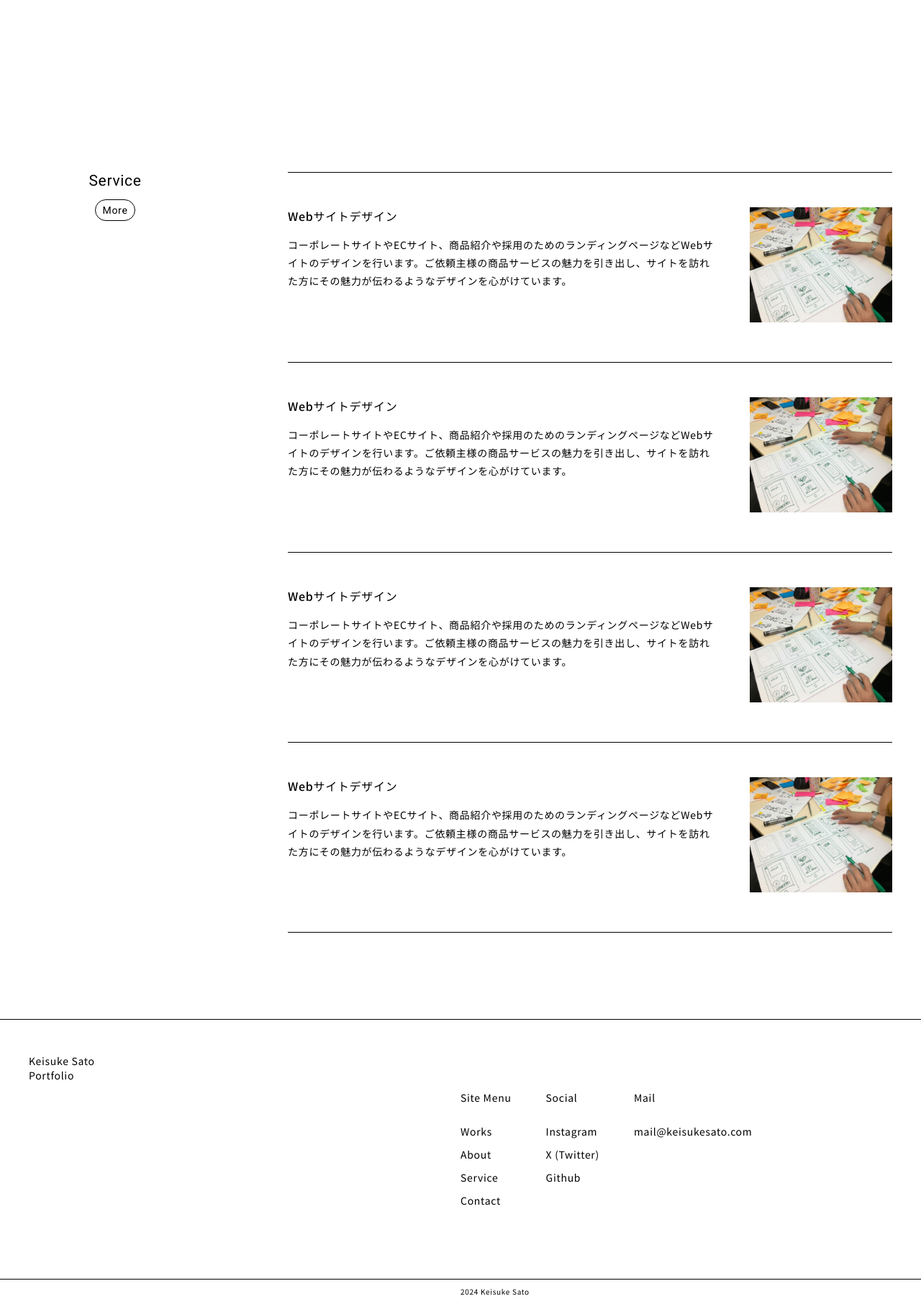
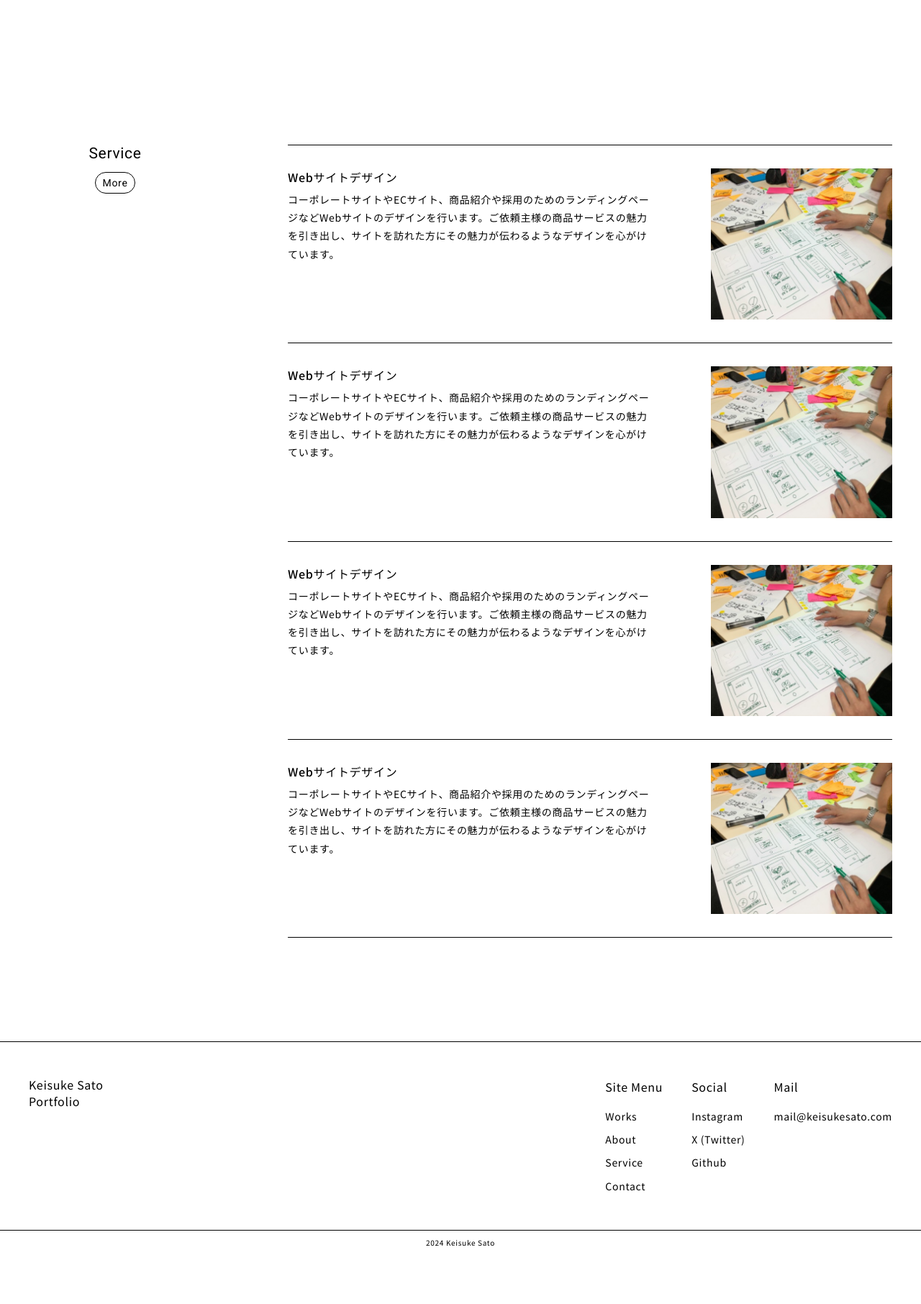
Before and after one commit to HIRAK-KS/my_portfolio_site, a PHP site: page / in a window 1280 px wide. Shown: the part 1800-3612 px from the top of the page at 72% size. After the commit the page ends 3532 px from the top, so only its background shows below. Run offline with PHP 8.4, Linux system fonts and the light colour scheme.

Commit message:
[Fine-tuning of each part]

```diff
--- a/index.html
+++ b/index.html
@@ -90,7 +90,7 @@
         </h2>
         <p class="copy__sub">
           Web制作フリーランス「サトウ ケイスケ」のポートフォリオサイトです。
-          <br />今まで関わらさせていただいた案件での制作物やサンプルを掲載しております。
+          <br />今まで関わらさせていただいた案件での制作物やサンプルを掲載しています。
         </p>
       </hgroup>
       <section class="works">
@@ -98,7 +98,7 @@
           <h2 class="section-title">Works</h2>
           <a class="button">More</a>
         </div>
-        <ul class="grid-list works__grid">
+        <ul class="grid-list">
           <li class="grid-list__item">
             <a href="#">
               <figure class="grid-list__image">
@@ -239,11 +239,11 @@
     </main>
 
     <footer class="global-layout__footer footer">
-      <div class="navigation _pc-footer wrapper">
+      <div class="navigation wrapper">
         <div class="navigation__logo _pc-footer group-title">
           <h2>Keisuke Sato<br />Portfolio</h2>
         </div>
-        <nav class="navigation__body _pc-footer">
+        <nav class="navigation__body">
           <div class="navigation__unit">
             <h3 class="group-title">Site Menu</h3>
             <ul>
--- a/styles/style.css
+++ b/styles/style.css
@@ -10,13 +10,7 @@ VALIAVLES
   --color-white: rgba(255, 255, 255, 1);
   --color-gray: rgba(170, 170, 170, 1);
   /* spacing */
-  --spacing-xs: 4px;
-  --spacing-sm: 8px;
-  --spacing-md: 16px;
-  --spacing-lg: 24px;
-  --spacing-xl: 48px;
-  --spacing-2x: 96px;
-  --spacing-3x: 144px;
+  --spacing-responsive: 40px;
   /* fonts */
   --font-title-en: 400 1.6rem "Roboto", sans-serif;
   --font-text-en: 400 1.4rem "Roboto", sans-serif;
@@ -46,6 +40,8 @@ body {
   background-color: var(--color-white, #fff);
 }
 img {
+  width: 100%;
+  height: 100%;
   object-fit: cover;
 }
 a {
@@ -53,15 +49,12 @@ a {
 }
 .wrapper {
   max-width: 1280px;
-  padding: 0 40px;
+  padding: 0 var(--spacing-responsive);
   margin: 0 auto;
-  @media (max-width: 800px) {
-    padding: 0 24px;
-  }
 }
 .sticky {
   position: sticky;
-  top: var(--spacing-xl);
+  top: 48px;
   @media (max-width: 800px) {
     position: static;
   }
@@ -74,39 +67,58 @@ a {
   font: var(--font-title-en);
   font-size: 64px;
 }
+.group-title {
+  font-size: 1.6rem;
+}
 .button {
+  align-self: flex-start;
   font: var(--font-text-en);
   padding: 0.4em 0.7em;
   border: var(--border-primary);
   border-radius: 2em;
+  &:hover {
+    transition: var(--default-transition);
+    color: var(--color-white);
+    background-color: var(--color-black);
+  }
 }
 .sp-button {
   display: none;
   text-align: center;
-  margin-top: var(--spacing-lg);
+  margin-top: 24px;
 }
 .card-list:last-of-type {
   border-bottom: var(--border-primary);
 }
 .card {
-  padding: var(--spacing-xl) 0;
+  padding: 32px 0;
   border-top: var(--border-primary);
 }
 .card__inner {
   display: flex;
   justify-content: space-between;
-  gap: 48px;
-  @media (max-width: 480px) {
-    flex-direction: column-reverse;
-    gap: 24px;
-    .card__image {
-      width: 100%;
-    }
-  }
+}
+.card__image {
+  width: 30%;
+}
+.card__unit {
+  display: flex;
+  flex-direction: column;
+  width: 60%;
+  gap: 0.7rem;
 }
 .card__title {
   font: var(--font-title-ja);
-  margin-bottom: var(--spacing-md);
+}
+@media (max-width: 480px) {
+  .card__inner {
+    flex-direction: column-reverse;
+    gap: 24px;
+  }
+  .card__image,
+  .card__unit {
+    width: 100%;
+  }
 }
 
 /*----------------------
@@ -164,19 +176,20 @@ LAYOUT
 }
 .global-layout__contents {
   position: relative;
-  padding: 120px 40px;
+  padding: 96px 40px 144px;
   grid-area: contents;
   @media (max-width: 800px) {
-    padding: 48px 24px 120px;
+    padding: 48px 24px 144px;
   }
 }
 .global-layout__contents._works {
-  padding: 48px 0 120px 48px;
+  padding: 48px 40px 120px 48px;
   @media (max-width: 800px) {
     padding: 24px 0 120px;
   }
 }
 .global-layout__footer {
+  width: 100%;
   grid-area: footer;
 }
 
@@ -240,15 +253,18 @@ HAMBURGER
 }
 .navigation {
   display: flex;
+  flex-wrap: wrap;
+  justify-content: space-between;
+  padding: 48px var(--spacing-responsive);
+  gap: var(--spacing-responsive);
   transition: var(--default-transition);
-  white-space: nowrap;
 }
 .navigation._hamburger {
   position: fixed;
   top: 0;
   left: -400px;
   width: 400px;
-  padding: var(--spacing-xl);
+  padding: 48px;
   background-color: var(--color-white);
   z-index: 20;
   visibility: hidden;
@@ -260,23 +276,17 @@ HAMBURGER
   }
 }
 .navigation__logo {
-  flex-grow: 1;
   line-height: 1.4;
-  padding: 48px 0;
 }
 .navigation__body {
   display: flex;
-  width: 50%;
-  padding: var(--spacing-2x) 0;
-  gap: 48px;
-  &._hamburger {
-    flex-direction: column;
-  }
+  flex-wrap: wrap;
+  gap: var(--spacing-responsive);
 }
 .navigation__unit ul {
   display: flex;
   flex-direction: column;
-  margin-top: 2.1rem;
+  margin-top: 1.4rem;
   gap: 0.7rem;
 }
 .mask {
@@ -375,9 +394,9 @@ ABOUT
   display: flex;
   justify-content: space-between;
   max-width: 720px;
-  padding: clamp(var(--spacing-3x), 20vw, 320px) 48px;
+  padding: clamp(144px, 20vw, 320px) 48px;
   margin: 0 auto;
-  gap: var(--spacing-xl);
+  gap: var(--spacing-responsive);
 }
 .about__image {
   width: 24%;
@@ -423,14 +442,10 @@ FOOTER
   border-top: var(--border-primary);
 }
 .copyright {
-  display: flex;
-  justify-content: right;
-  padding: var(--spacing-sm) 0;
+  text-align: center;
+  font-size: 1rem;
+  padding: 8px 0;
   border-top: var(--border-primary);
-  p {
-    width: 50%;
-    font-size: 1rem;
-  }
 }
 /*----------------------
 WORKS PAGE
```
Also changed, not shown: other parts of styles/style.css (+20 -14 lines), archive-works.html (+8 -4 lines).
